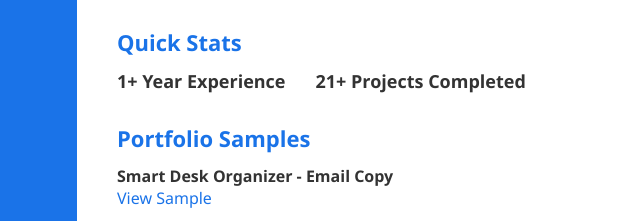
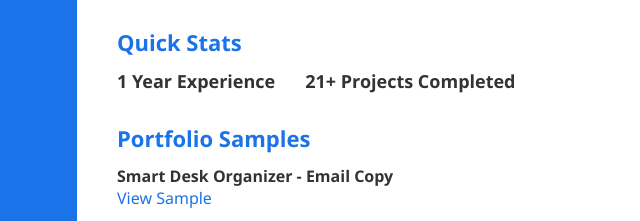
Before and after one commit to Mateeba25/Mateeba-chudhary, a plain HTML site: page index (1).html in a window 1280 px wide. Shown: the part 235-456 px from the top of the page, 424-1064 px from the left. Drawn offline with Linux system fonts and the light colour scheme.

Commit message:
Update index (1).html

```diff
--- a/index (1).html
+++ b/index (1).html
@@ -104,7 +104,7 @@
       <div class="section">
         <h2>Quick Stats</h2>
         <div class="stats">
-          <div>1+ Year Experience</div>
+          <div>1 Year Experience</div>
           <div>21+ Projects Completed</div>
         </div>
       </div>
```
